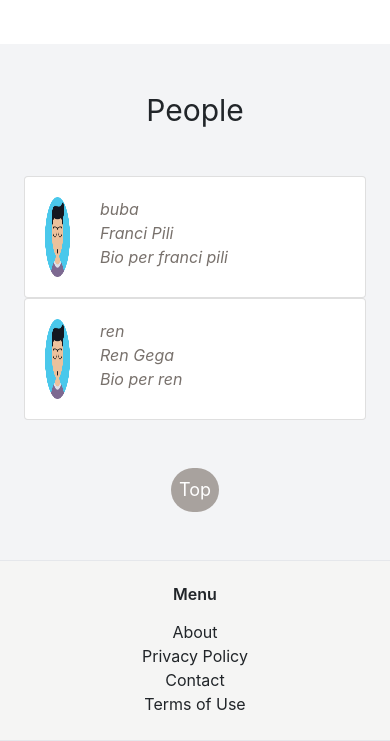
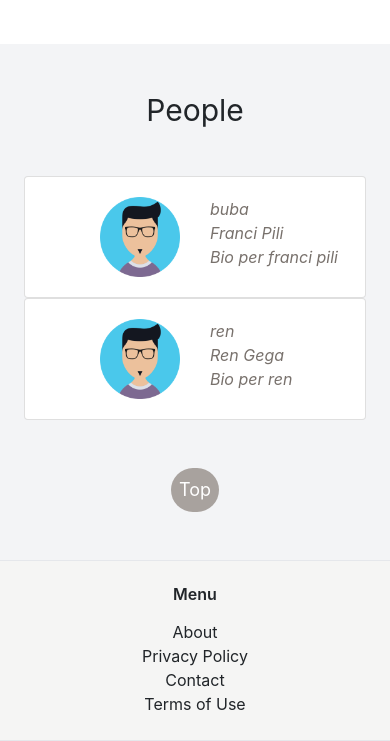
Before and after one commit to rengega/Art-Gallery, a Django app: page /accounts/all_users/ in a window 390 px wide. Shown: the part 179-920 px from the top of the page. Run offline with Django 4.2, Linux system fonts and the light colour scheme; a user stored in the database is signed in; data comes from the database, SQL or seed files in the repository; some libraries are stand-ins or nearby versions.

Commit message:
resolved minor issue with userphoto responsiveness

```diff
--- a/accounts/templates/accounts/all_users.html
+++ b/accounts/templates/accounts/all_users.html
@@ -35,7 +35,7 @@
                 <div class="card">
                     <div class="card-body">
                         <div class="row">
-                            <div class="col-2 flex justify-end">
+                            <div class="col-6 flex justify-end">
                                 {% if user.photo %}
 
                                 <img src="{{ user.photo.url }}" class="h-20" alt="">
@@ -43,7 +43,7 @@
                                 <p>No photo available</p>
                                 {% endif %}
                             </div>
-                            <div class="col-10">
+                            <div class="col-6 ">
                                 <p class="card-text italic text-stone-500">{{ user.username }} </p>
                                 <p class="card-text italic text-stone-500">{{ user.name }} {{ user.surname }} </p>
                                 <p class="card-text italic text-stone-500">{{ user.bio }} </p>
```
